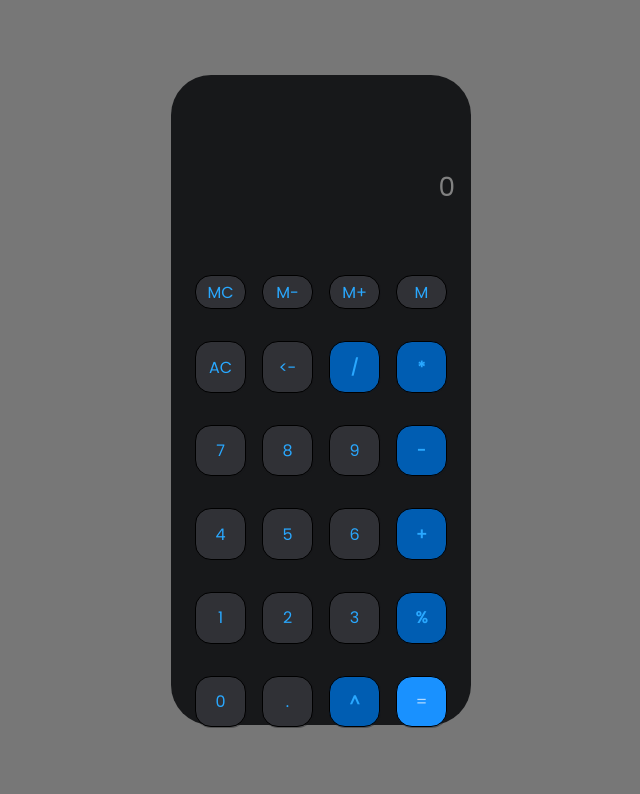
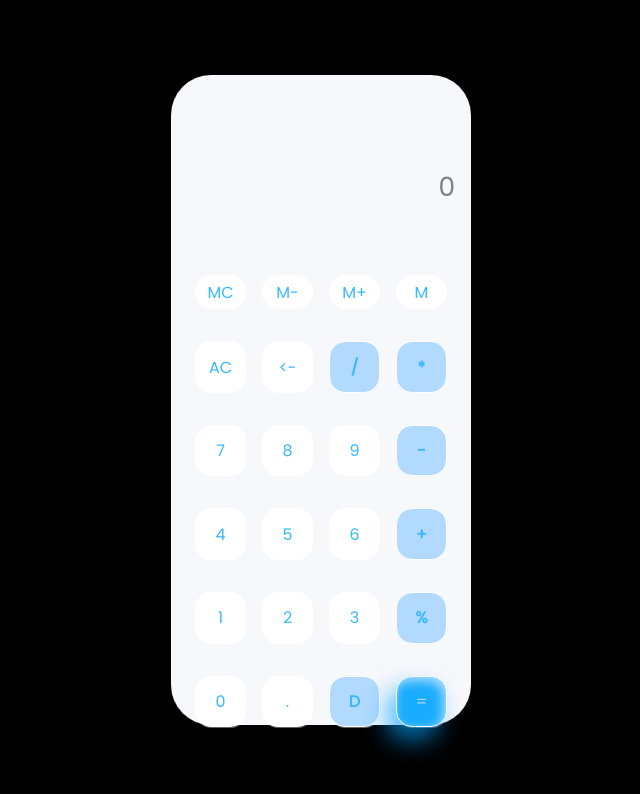
Before and after one commit to Navid079/vueCalculator, a Vue app: page / in a window 1280 px wide. Shown: the top 794 px of the page, without its empty margins (319-959 px from the left). Built offline with nearby package versions, Linux system fonts and the light colour scheme.

Commit message:
dark mode nutton logic added

```diff
--- a/src/App.vue
+++ b/src/App.vue
@@ -6,8 +6,9 @@ import Keyboard from './components/Keyboard.vue';
 const history = ref('');
 const operation = ref('0');
 const result = ref('');
+const op = ref(0);
 
-const op = ref(0);
+const darkMode = ref(false);
 
 function operandUpdateHandler(operand, options) {
   op.value = +operand || 0;
@@ -86,16 +87,22 @@ function submitHandler() {
   res = Math.round(res * 10000) / 10000;
   result.value = `=${res}`;
 }
+
+function modeChangeHandler() {
+  darkMode.value = !darkMode.value;
+}
 </script>
 
 <template>
-  <div class="page dark">
-    <div class="calculator dark">
-      <Monitor :operation="operation" :result="result" />
+  <div :class="{ page: 'true', dark: darkMode }">
+    <div :class="{ calculator: true, dark: darkMode }">
+      <Monitor :operation="operation" :result="result" :is-dark="darkMode" />
       <Keyboard
         @operand-update="operandUpdateHandler"
         @operation="operationHandler"
         @submit="submitHandler"
+        @mode-change="modeChangeHandler"
+        :is-dark="darkMode"
       />
     </div>
   </div>
--- a/src/components/Key.vue
+++ b/src/components/Key.vue
@@ -4,6 +4,7 @@ const props = defineProps({
   isHalf: Boolean,
   isCommand: Boolean,
   isSubmit: Boolean,
+  isDark: Boolean
 });
 
 const emits = defineEmits(['click']);
@@ -14,7 +15,7 @@ const emits = defineEmits(['click']);
     @click="() => emits('click', props.text)"
     :class="{
       key: true,
-      dark: true,
+      dark: props.isDark,
       half: props.isHalf,
       command: props.isCommand,
       submit: props.isSubmit,
--- a/src/components/Keyboard.vue
+++ b/src/components/Keyboard.vue
@@ -2,10 +2,19 @@
 import { ref } from 'vue';
 import Key from './Key.vue';
 
-const emit = defineEmits(['operation', 'submit', 'operandUpdate']);
+const props = defineProps({ isDark: Boolean });
+
+const emit = defineEmits([
+  'operation',
+  'submit',
+  'operandUpdate',
+  'modeChange',
+]);
 
 const operand = ref('0');
 const memory = ref(0);
+const modeKey = ref(null)
+const mode = ref('D')
 
 function handleNumKeys(num) {
   if (num === 'AC') {
@@ -25,15 +34,36 @@ function handleOperatorKeys(operator) {
   emit('operation', operator);
   operand.value = '';
 }
+
+function handleMode() {
+  mode.value = mode.value === 'D' ? 'L' : 'D';
+  emit('modeChange');
+}
 </script>
 
 <template>
   <div class="keyboard">
     <div class="keyboard-row">
-      <Key :is-half="true" text="MC" @click="() => (memory = 0)" />
-      <Key :is-half="true" text="M-" @click="() => (memory -= operand)" />
-      <Key :is-half="true" text="M+" @click="() => (memory += operand)" />
       <Key
+        :is-dark="props.isDark"
+        :is-half="true"
+        text="MC"
+        @click="() => (memory = 0)"
+      />
+      <Key
+        :is-dark="props.isDark"
+        :is-half="true"
+        text="M-"
+        @click="() => (memory -= operand)"
+      />
+      <Key
+        :is-dark="props.isDark"
+        :is-half="true"
+        text="M+"
+        @click="() => (memory += operand)"
+      />
+      <Key
+        :is-dark="props.isDark"
         :is-half="true"
         text="M"
         @click="
@@ -45,34 +75,70 @@ function handleOperatorKeys(operator) {
       />
     </div>
     <div class="keyboard-row">
-      <Key text="AC" @click="handleNumKeys" />
-      <Key text="<-" @click="handleNumKeys" />
-      <Key text="/" :is-command="true" @click="handleOperatorKeys" />
-      <Key text="*" :is-command="true" @click="handleOperatorKeys" />
+      <Key :is-dark="props.isDark" text="AC" @click="handleNumKeys" />
+      <Key :is-dark="props.isDark" text="<-" @click="handleNumKeys" />
+      <Key
+        :is-dark="props.isDark"
+        text="/"
+        :is-command="true"
+        @click="handleOperatorKeys"
+      />
+      <Key
+        :is-dark="props.isDark"
+        text="*"
+        :is-command="true"
+        @click="handleOperatorKeys"
+      />
     </div>
     <div class="keyboard-row">
-      <Key text="7" @click="handleNumKeys" />
-      <Key text="8" @click="handleNumKeys" />
-      <Key text="9" @click="handleNumKeys" />
-      <Key text="-" :is-command="true" @click="handleOperatorKeys" />
+      <Key :is-dark="props.isDark" text="7" @click="handleNumKeys" />
+      <Key :is-dark="props.isDark" text="8" @click="handleNumKeys" />
+      <Key :is-dark="props.isDark" text="9" @click="handleNumKeys" />
+      <Key
+        :is-dark="props.isDark"
+        text="-"
+        :is-command="true"
+        @click="handleOperatorKeys"
+      />
     </div>
     <div class="keyboard-row">
-      <Key text="4" @click="handleNumKeys" />
-      <Key text="5" @click="handleNumKeys" />
-      <Key text="6" @click="handleNumKeys" />
-      <Key text="+" :is-command="true" @click="handleOperatorKeys" />
+      <Key :is-dark="props.isDark" text="4" @click="handleNumKeys" />
+      <Key :is-dark="props.isDark" text="5" @click="handleNumKeys" />
+      <Key :is-dark="props.isDark" text="6" @click="handleNumKeys" />
+      <Key
+        :is-dark="props.isDark"
+        text="+"
+        :is-command="true"
+        @click="handleOperatorKeys"
+      />
     </div>
     <div class="keyboard-row">
-      <Key text="1" @click="handleNumKeys" />
-      <Key text="2" @click="handleNumKeys" />
-      <Key text="3" @click="handleNumKeys" />
-      <Key text="%" :is-command="true" @click="handleOperatorKeys" />
+      <Key :is-dark="props.isDark" text="1" @click="handleNumKeys" />
+      <Key :is-dark="props.isDark" text="2" @click="handleNumKeys" />
+      <Key :is-dark="props.isDark" text="3" @click="handleNumKeys" />
+      <Key
+        :is-dark="props.isDark"
+        text="%"
+        :is-command="true"
+        @click="handleOperatorKeys"
+      />
     </div>
     <div class="keyboard-row">
-      <Key text="0" @click="handleNumKeys" />
-      <Key text="." @click="handleNumKeys" />
-      <Key text="^" :is-command="true" @click="handleOperatorKeys" />
-      <Key text="=" :is-submit="true" @click="() => emit('submit')" />
+      <Key :is-dark="props.isDark" text="0" @click="handleNumKeys" />
+      <Key :is-dark="props.isDark" text="." @click="handleNumKeys" />
+      <Key
+        :is-dark="props.isDark"
+        ref="modeKey"
+        :text="mode"
+        :is-command="true"
+        @click="handleMode"
+      />
+      <Key
+        :is-dark="props.isDark"
+        text="="
+        :is-submit="true"
+        @click="() => emit('submit')"
+      />
     </div>
   </div>
 </template>
--- a/src/components/Monitor.vue
+++ b/src/components/Monitor.vue
@@ -2,15 +2,16 @@
 const props = defineProps({
   operation: String,
   result: String,
+  isDark: Boolean,
 });
 </script>
 
 <template>
   <div class="monitor">
-    <div class="operation-container">
+    <div class="operation-container scrollbar">
       {{ props.operation }}
     </div>
-    <div class="result-container dark">
+    <div :class="{ 'result-container': true, dark: isDark, scrollbar: true }">
       {{ props.result }}
     </div>
   </div>
@@ -48,11 +49,11 @@ const props = defineProps({
   color: white;
 }
 
-.result-container::-webkit-scrollbar {
+.scrollbar::-webkit-scrollbar {
   display: none;
 }
 
-.result-container {
+.scrollbar {
   -ms-overflow-style: none;
   scrollbar-width: none;
 }
```
